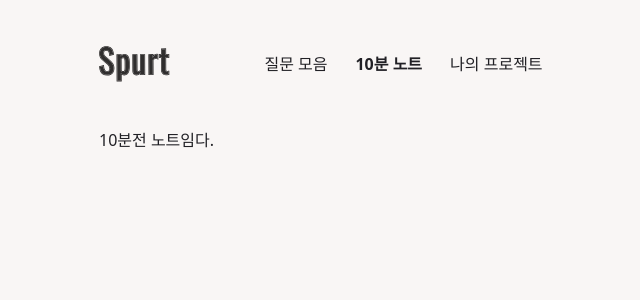
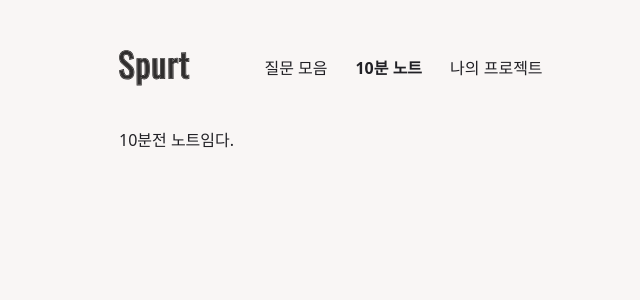
Before and after one commit to Nexters/Spurt, a Next.js app: page /note in a window 1280 px wide. Shown: the top 300 px of the page, without its empty margins (241-881 px from the left). Built offline with nearby package versions, Linux system fonts and the light colour scheme; no server answers.

Commit message:
padding 추가

```diff
--- a/components/header.tsx
+++ b/components/header.tsx
@@ -9,7 +9,7 @@ export default function Header() {
    const router = useRouter();
 
    return (
-      <div className="flex flex-row h-32 justify-between">
+      <div className="flex flex-row h-14 justify-between mt-10 mb-8">
          <div className="grid content-center">
             <Title></Title>
          </div>
--- a/styles/globals.css
+++ b/styles/globals.css
@@ -13,4 +13,6 @@ body {
 
 .container {
    width: 600px;
+   padding-left: 20px;
+   padding-right: 20px;
 }
```
Lines whose indentation alone changed are shown as unchanged.
